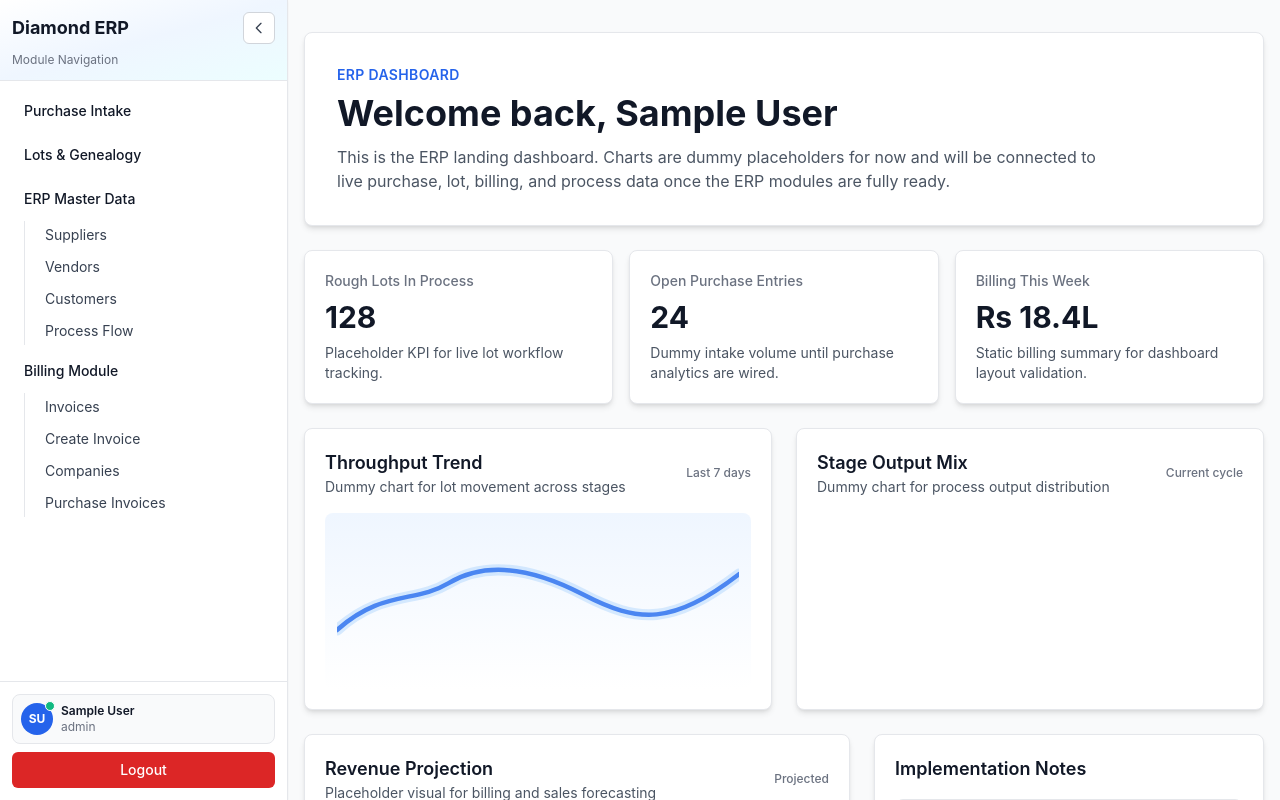
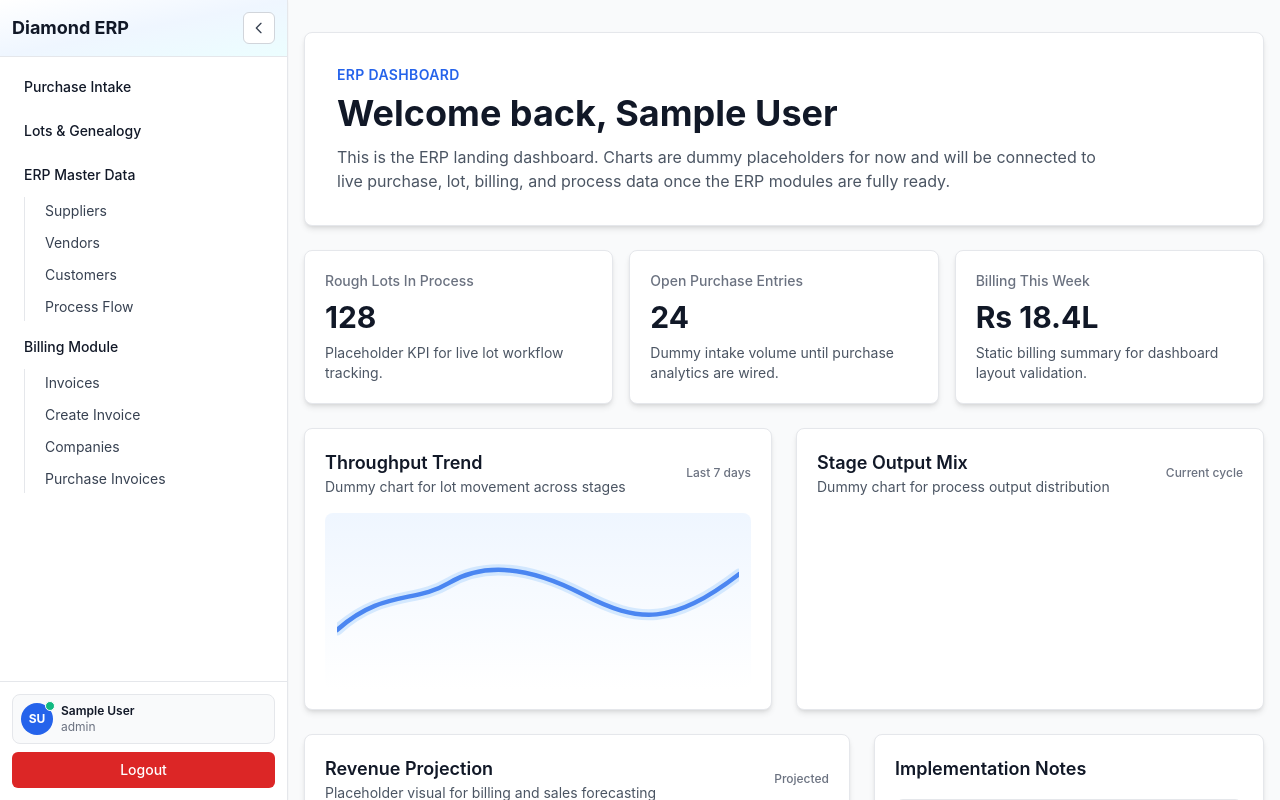
Before and after one commit to devdatt21/billing_app, a Next.js app: page / in a window 1280 px wide. Shown: the top 800 px of the page. Built offline with nearby package versions, Linux system fonts and the light colour scheme; sample sign-in values are in the browser's storage.

Commit message:
feat: refine AppShell layout; remove unnecessary margin and module navigation text for improved UI consistency

```diff
--- a/components/AppShell.tsx
+++ b/components/AppShell.tsx
@@ -183,7 +183,7 @@ export default function AppShell({ children }: { children: React.ReactNode }) {
       >
         <div className="flex h-full flex-col">
           <div className="border-b border-gray-200 bg-gradient-to-br from-white via-blue-50 to-cyan-50 px-3 py-3">
-            <div className="mb-2 flex items-center justify-between gap-2">
+            <div className="flex items-center justify-between gap-2">
               {!isCollapsed || isMobile ? (
                 <Link
                   href="/"
@@ -234,7 +234,6 @@ export default function AppShell({ children }: { children: React.ReactNode }) {
                 </button>
               )}
             </div>
-            {!isCollapsed || isMobile ? <p className="text-xs text-gray-500">Module Navigation</p> : null}
           </div>
 
           <nav className="flex-1 space-y-2 overflow-y-auto p-3" aria-label="Main navigation">
```
